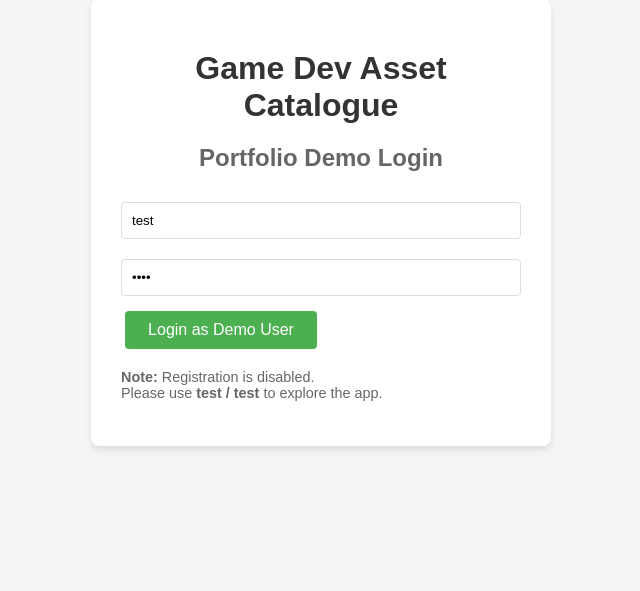
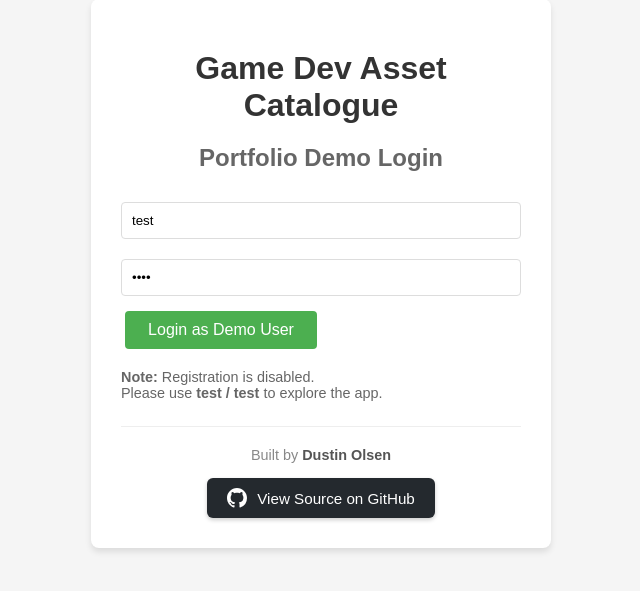
Before and after one commit to DustinOlsen/GameDevAssetCatalogue, a FastAPI app: page / in a window 1280 px wide. Shown: the part 101-692 px from the top of the page, without its empty margins (319-959 px from the left). Run offline with FastAPI, Linux system fonts and the light colour scheme; some libraries are stand-ins or nearby versions.

Commit message:
feat: Add footer with credits and GitHub link to index page

```diff
--- a/static/css/style.css
+++ b/static/css/style.css
@@ -213,3 +213,57 @@
     font-style: italic;
     padding: 10px;
 }
+
+/* Auth Footer Styling */
+.auth-footer {
+    margin-top: 25px;
+    text-align: center;
+}
+
+.divider {
+    height: 1px;
+    background: #eee;
+    margin: 20px 0;
+    width: 100%;
+}
+
+.author-credit {
+    color: #888;
+    font-size: 0.9em;
+    margin-bottom: 15px;
+}
+
+.author-credit a {
+    color: #555;
+    text-decoration: none;
+    font-weight: bold;
+    transition: color 0.2s;
+}
+
+.author-credit a:hover {
+    color: #4CAF50;
+    text-decoration: none;
+}
+
+.github-btn {
+    display: inline-flex;
+    align-items: center;
+    justify-content: center;
+    gap: 10px;
+    background-color: #24292e;
+    color: white !important; /* Force white text */
+    padding: 10px 20px;
+    border-radius: 6px;
+    text-decoration: none;
+    font-size: 0.95em;
+    font-weight: 500;
+    transition: all 0.2s ease;
+    box-shadow: 0 2px 4px rgba(0,0,0,0.2);
+}
+
+.github-btn:hover {
+    background-color: #000;
+    transform: translateY(-1px);
+    box-shadow: 0 4px 8px rgba(0,0,0,0.3);
+    text-decoration: none;
+}
--- a/templates/index.html
+++ b/templates/index.html
@@ -26,6 +26,18 @@
         </p>
 
         <p id="authStatus"></p>
+
+        <!-- NEW: Credits & Repo Section -->
+        <div class="auth-footer">
+            <div class="divider"></div>
+            <p class="author-credit">Built by <a href="https://github.com/DustinOlsen" target="_blank">Dustin Olsen</a></p>
+            <a href="https://github.com/DustinOlsen/GameDevAssetCatalogue" target="_blank" class="github-btn">
+                <svg height="20" width="20" viewBox="0 0 16 16" fill="currentColor">
+                    <path d="M8 0C3.58 0 0 3.58 0 8c0 3.54 2.29 6.53 5.47 7.59.4.07.55-.17.55-.38 0-.19-.01-.82-.01-1.49-2.01.37-2.53-.49-2.69-.94-.09-.23-.48-.94-.82-1.13-.28-.15-.68-.52-.01-.53.63-.01 1.08.58 1.23.82.72 1.21 1.87.87 2.33.66.07-.52.28-.87.51-1.07-1.78-.2-3.64-.89-3.64-3.95 0-.87.31-1.59.82-2.15-.08-.2-.36-1.02.08-2.12 0 0 .67-.21 2.2.82.64-.18 1.32-.27 2-.27.68 0 1.36.09 2 .27 1.53-1.04 2.2-.82 2.2-.82.44 1.1.16 1.92.08 2.12.51.56.82 1.27.82 2.15 0 3.07-1.87 3.75-3.65 3.95.29.25.54.73.54 1.48 0 1.07-.01 1.93-.01 2.2 0 .21.15.46.55.38A8.013 8.013 0 0016 8c0-4.42-3.58-8-8-8z"></path>
+                </svg>
+                View Source on GitHub
+            </a>
+        </div>
     </div>
 
     <!-- Main App Section -->
```
